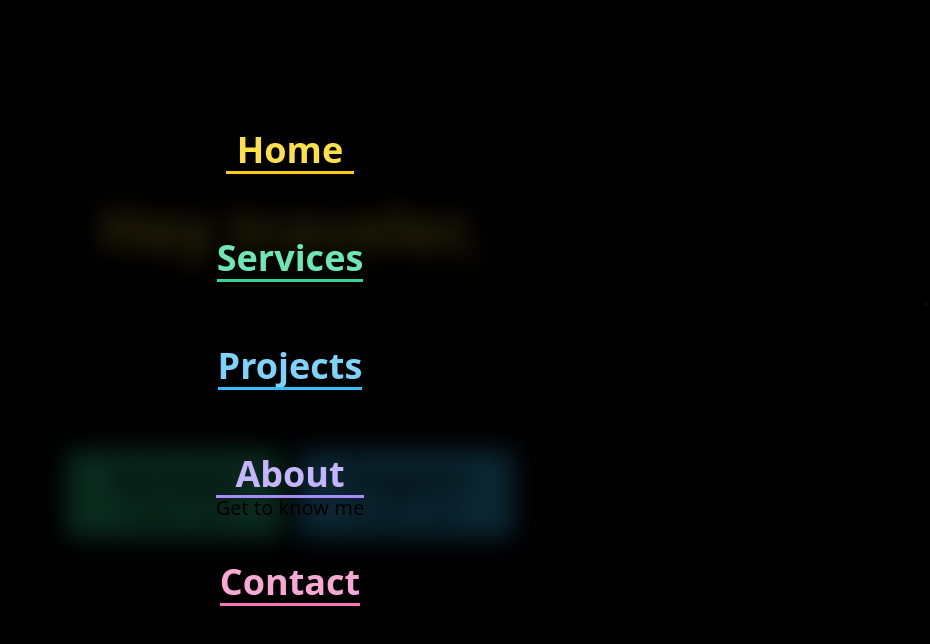
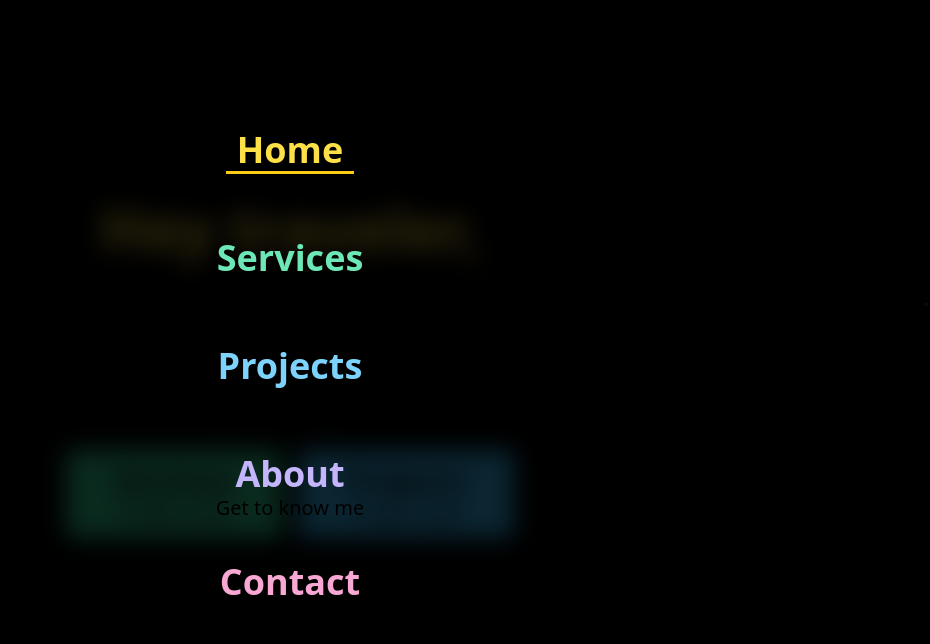
Before and after one commit to BKSchatzki/bkschatzki-dev, a React (Vite) app: page / in a window 1280 px wide. Both pictures are taken after a click on the label 1232 px from the left and 48 px from the top of the page. Shown: the top 644 px of the page, without its empty margins (350-1280 px from the left). Built offline with nearby package versions, Linux system fonts and the light colour scheme.

Commit message:
Adapt location-specific underlines for react-router using useLocation

```diff
--- a/src/components/NavLinks.tsx
+++ b/src/components/NavLinks.tsx
@@ -1,6 +1,6 @@
 import pageData from "../data/pageData";
 
-import { Link } from "react-router-dom";
+import { Link, useLocation } from "react-router-dom";
 import { motion } from "framer-motion";
 
 import { MouseEventHandler } from "react";
@@ -14,6 +14,8 @@ const NavLinks = ({
   navType: string;
   isMenuOpen: boolean;
 }) => {
+  const location = useLocation();
+
   return (
     <>
       {navType === "drawerMenu" && isMenuOpen && (
@@ -48,9 +50,11 @@ const NavLinks = ({
                   >
                     {page.navLink?.name}
                   </span>
+                  {location.pathname === page.navLink?.href && (
                     <div
                       className={`absolute top-[57%] h-[3px] w-full sm:top-[61%] ${page.styles?.bgColorAccent}`}
                     />
+                  )}
                   <span className="sm:text-xl">
                     {page.navLink?.description}
                   </span>
@@ -72,10 +76,12 @@ const NavLinks = ({
             >
               <Link to={page.navLink?.href || "/"} className={"relative"}>
                 <span className={page.styles?.textColor}>{page.icon}</span>
+                {location.pathname === page.navLink?.href && (
                   <motion.div
                     layoutId="iconRowUnderline"
                     className={`absolute left-[-25%] top-[110%] h-[3px] w-[150%] ${page.styles?.bgColorAccent}`}
                   />
+                )}
               </Link>
             </motion.li>
           ))}
```
Lines whose indentation alone changed are shown as unchanged.
